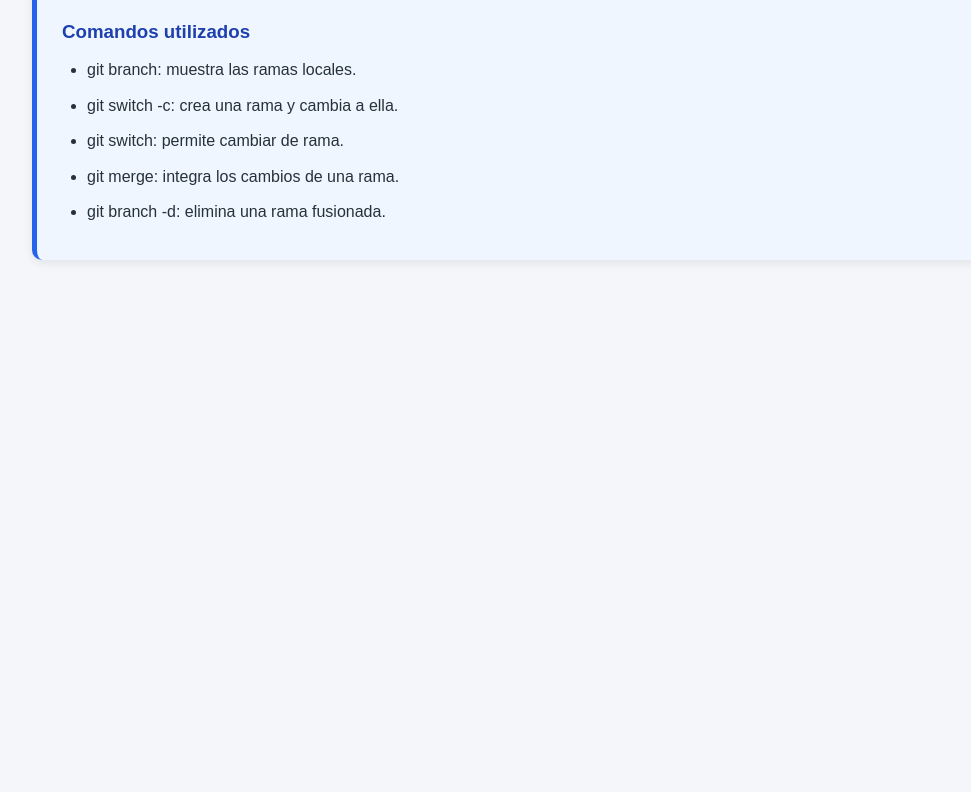
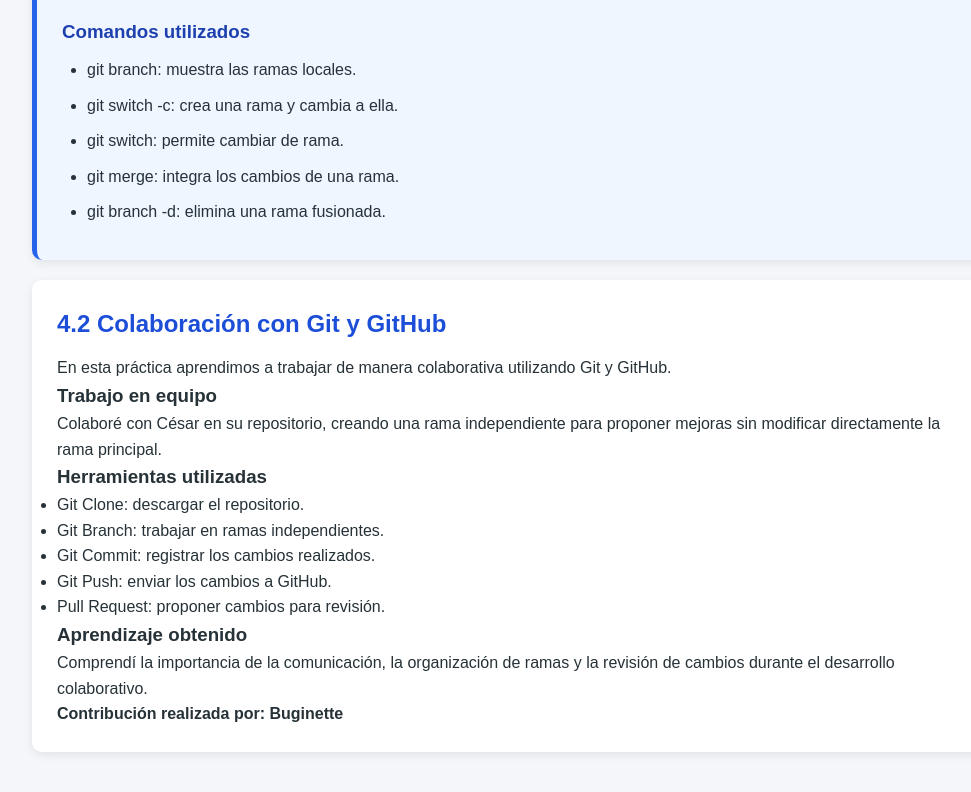
Before and after one commit to Cesargf04/aprendiendo-git, a plain HTML site: page index.html in a window 1280 px wide. Shown: the part 995-1787 px from the top of the page, without its empty margins (128-1099 px from the left). Before the commit the page ends 1325 px from the top, so only its background shows below. Drawn offline with Linux system fonts and the light colour scheme.

Commit message:
Agrega seccion de colaboracion por Buginette

```diff
--- a/index.html
+++ b/index.html
@@ -1,4 +1,3 @@
-
 <!DOCTYPE html>
 <html lang="es">
 
@@ -80,6 +79,41 @@
             </ul>
         </section>
 
+        <!-- Sección agregada por colaboradora Buginette -->
+        <section id="colaboracion">
+            <h2>4.2 Colaboración con Git y GitHub</h2>
+
+            <p>
+                En esta práctica aprendimos a trabajar de manera
+                colaborativa utilizando Git y GitHub.
+            </p>
+
+            <h3>Trabajo en equipo</h3>
+            <p>
+                Colaboré con César en su repositorio, creando una
+                rama independiente para proponer mejoras sin
+                modificar directamente la rama principal.
+            </p>
+
+            <h3>Herramientas utilizadas</h3>
+            <ul>
+                <li>Git Clone: descargar el repositorio.</li>
+                <li>Git Branch: trabajar en ramas independientes.</li>
+                <li>Git Commit: registrar los cambios realizados.</li>
+                <li>Git Push: enviar los cambios a GitHub.</li>
+                <li>Pull Request: proponer cambios para revisión.</li>
+            </ul>
+
+            <h3>Aprendizaje obtenido</h3>
+            <p>
+                Comprendí la importancia de la comunicación,
+                la organización de ramas y la revisión de
+                cambios durante el desarrollo colaborativo.
+            </p>
+
+            <p><strong>Contribución realizada por: Buginette</strong></p>
+        </section>
+
     </main>
 
 </body>
```
